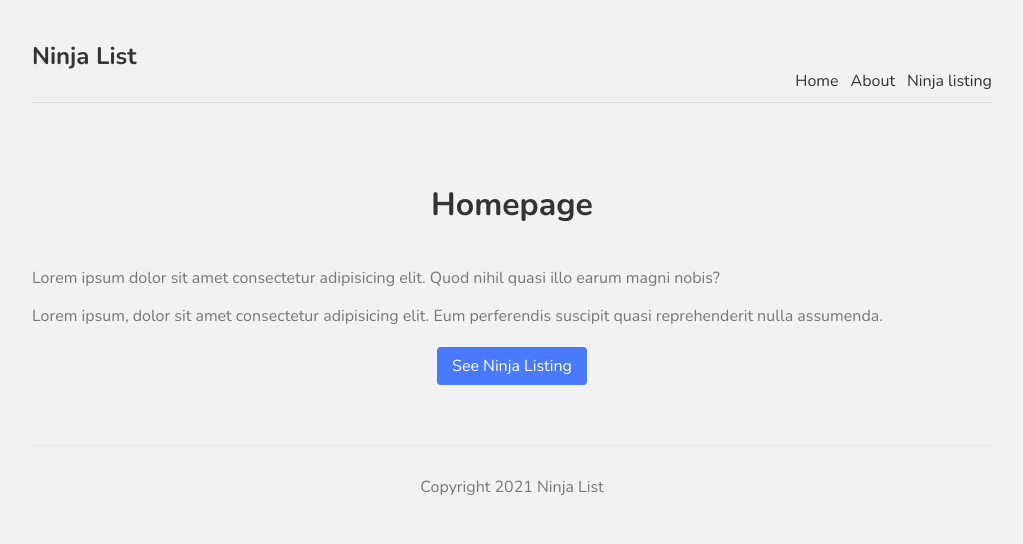
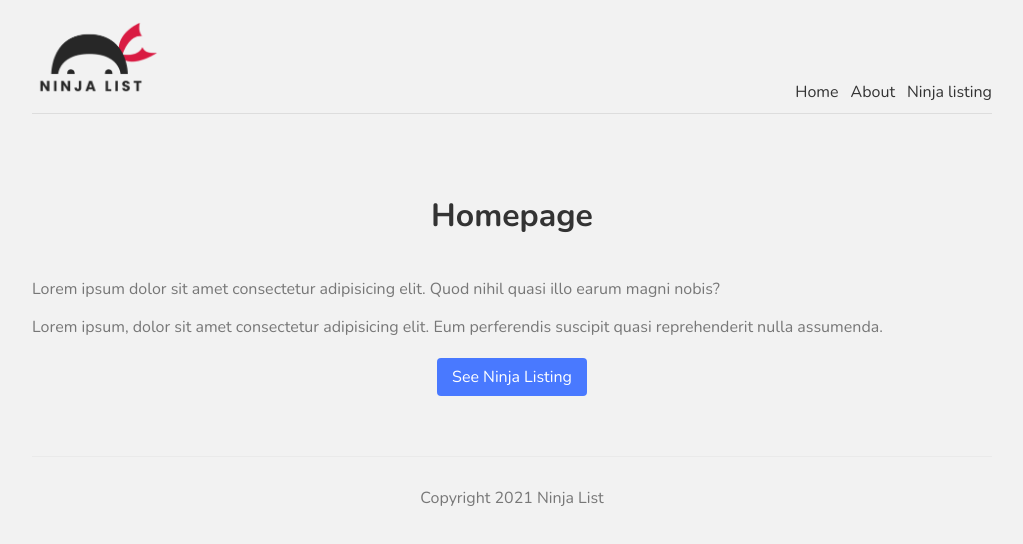
Before and after one commit to umeshraj/next_tutorial_ninja, a Next.js app: page / in a window 1280 px wide. Shown: the top 544 px of the page, without its empty margins (128-1151 px from the left). Built offline with nearby package versions, Linux system fonts and the light colour scheme.

Commit message:
Adding image w/ Image component

```diff
--- a/comps/Navbar.js
+++ b/comps/Navbar.js
@@ -1,10 +1,11 @@
 import Link from "next/link";
+import Image from "next/image";
 
 const Navbar = () => {
   return (
     <nav>
       <div className="logo">
-        <h1>Ninja List</h1>
+        <Image src="/logo.png" width={128} height={77} />
       </div>
       <Link href="/">
         <a>Home</a>
```
Also changed, not shown: public/logo.png (added).
